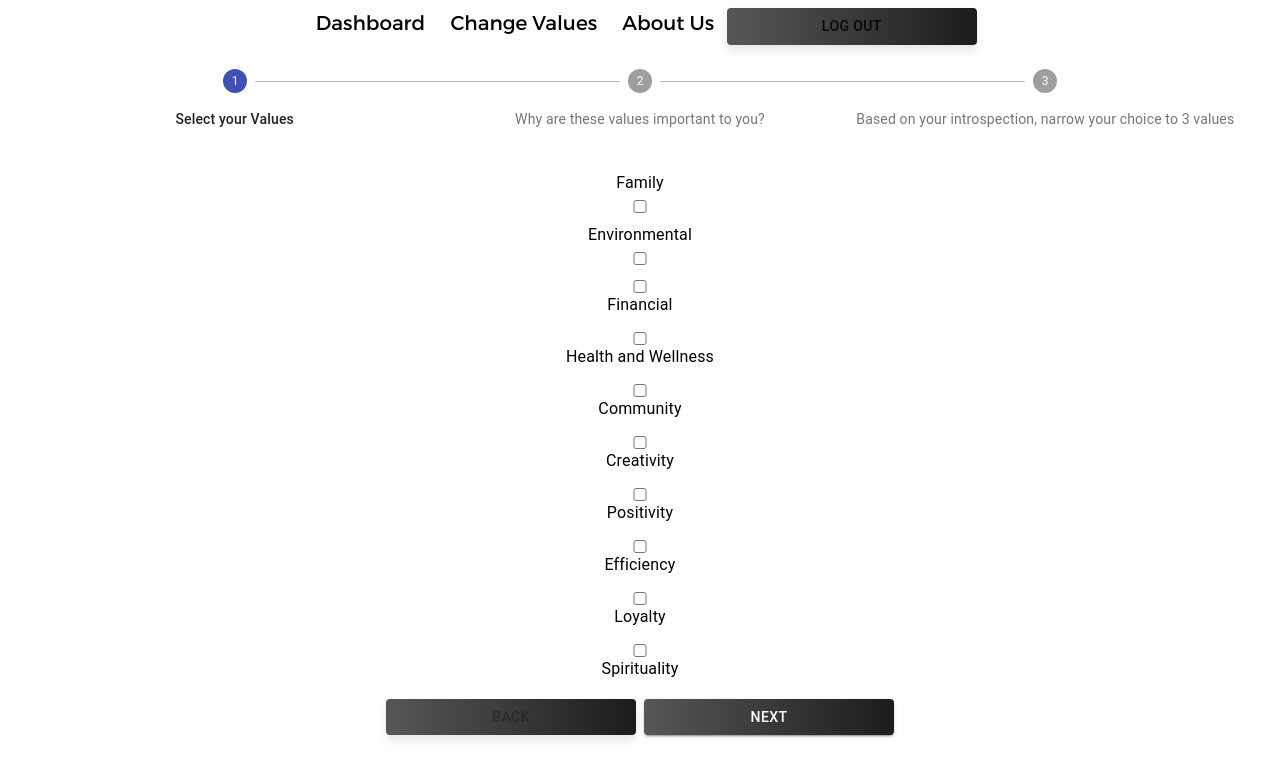
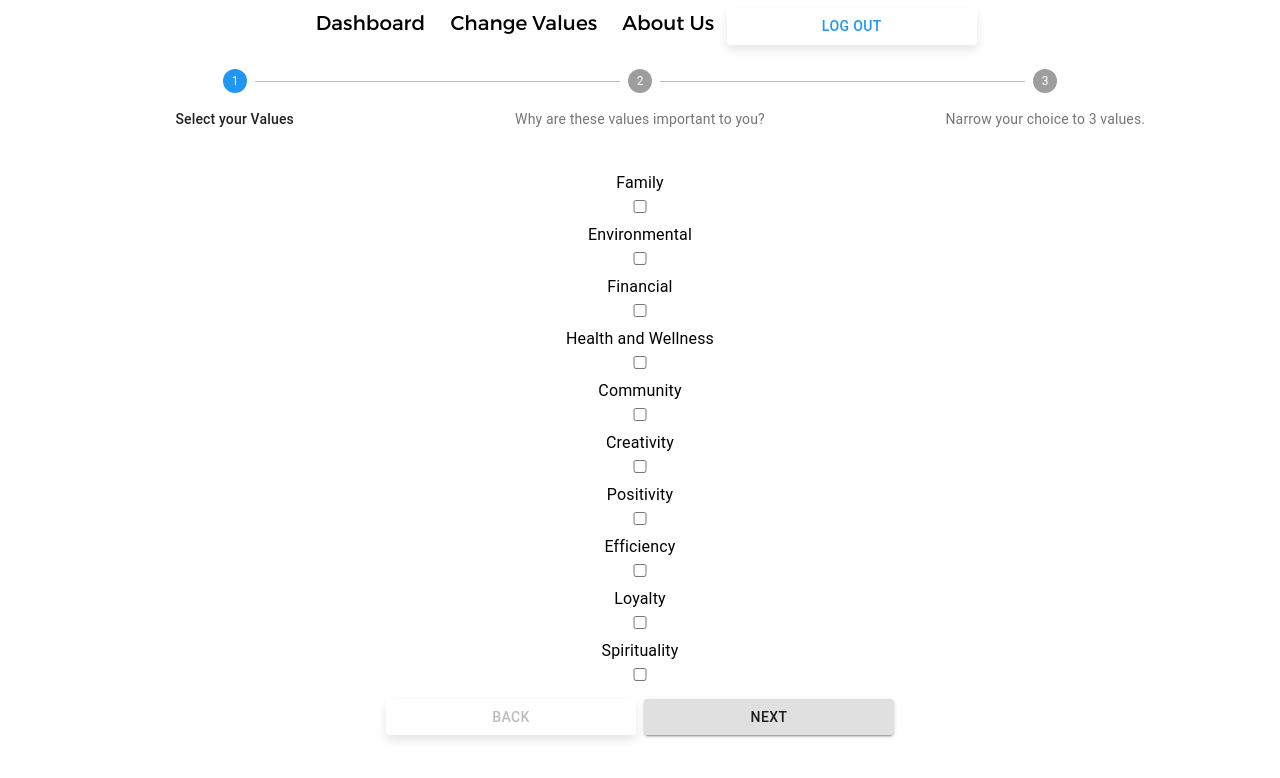
Before and after one commit to Essentialism-1-Lambda/Front-End, a React (Create React App) app: page /onboarding in a window 1280 px wide. Shown: the top 778 px of the page. Built offline with nearby package versions, Linux system fonts and the light colour scheme.

Commit message:
Made changes to button styling in Stepper Form

```diff
--- a/src/App.css
+++ b/src/App.css
@@ -72,7 +72,6 @@ button {
   letter-spacing: 2px;
   outline: none;
   background-color: #555856;
-  background-image: linear-gradient(to right, #555857, #1c1d1b);
   color: #fff;
   cursor: pointer;
   box-shadow: 0 5px 10px rgba(0, 0, 0, 0.1);
@@ -89,7 +88,6 @@ button {
   letter-spacing: 2px;
   outline: none;
   background-color: #555856;
-  background-image: linear-gradient(to right, #555857, #1c1d1b);
   color: #fff;
   cursor: pointer;
   box-shadow: 0 5px 10px rgba(0, 0, 0, 0.1);
--- a/src/components/Nav/Header.js
+++ b/src/components/Nav/Header.js
@@ -31,7 +31,7 @@ export const Header = () => {
               <a className="userlogin-link" href="https:/essentialism-1-lambda.github.io/Marketing/">
               About Us
               </a>
-              <Button type='submit' className="userlogin-link" onClick={logout}>
+              <Button color='primary' type='submit' onClick={logout}>
                 Log Out
             </Button>
             </div>
--- a/src/components/Stepper/AddValues.js
+++ b/src/components/Stepper/AddValues.js
@@ -27,6 +27,7 @@ export const ValueForm = (props) => {
 					/>
 				</label>
 				<label htmlFor='financial'>
+					Financial
 					<input
 						type='checkbox'
 						id='financial'
@@ -34,9 +35,10 @@ export const ValueForm = (props) => {
 						checked={userValues.financial}
 						onChange={handleValueChange}
 					/>
-					Financial
+
 				</label>
 				<label htmlFor='health'>
+					Health and Wellness
 					<input
 						type='checkbox'
 						id='health'
@@ -44,9 +46,10 @@ export const ValueForm = (props) => {
 						checked={userValues.health}
 						onChange={handleValueChange}
 					/>
-					Health and Wellness
+
 				</label>
 				<label htmlFor='community'>
+					Community
 					<input
 						type='checkbox'
 						id='community'
@@ -54,9 +57,10 @@ export const ValueForm = (props) => {
 						checked={userValues.community}
 						onChange={handleValueChange}
 					/>
-					Community
+
 				</label>
 				<label htmlFor='creativity'>
+					Creativity
 					<input
 						type='checkbox'
 						id='creativity'
@@ -64,9 +68,10 @@ export const ValueForm = (props) => {
 						checked={userValues.creativity}
 						onChange={handleValueChange}
 					/>
-					Creativity
+
 				</label>
 				<label htmlFor='positivity'>
+					Positivity
 					<input
 						type='checkbox'
 						id='positivity'
@@ -74,9 +79,10 @@ export const ValueForm = (props) => {
 						checked={userValues.positivity}
 						onChange={handleValueChange}
 					/>
-					Positivity
+
 				</label>
 				<label htmlFor='efficiency'>
+					Efficiency
 					<input
 						type='checkbox'
 						id='efficiency'
@@ -84,9 +90,10 @@ export const ValueForm = (props) => {
 						checked={userValues.efficiency}
 						onChange={handleValueChange}
 					/>
-					Efficiency
+
 				</label>
 				<label htmlFor='loyalty'>
+					Loyalty
 					<input
 						type='checkbox'
 						id='loyalty'
@@ -94,9 +101,10 @@ export const ValueForm = (props) => {
 						checked={userValues.loyalty}
 						onChange={handleValueChange}
 					/>
-					Loyalty
+
 				</label>
 				<label htmlFor='spirituality'>
+					Spirituality
 					<input
 						type='checkbox'
 						id='spirituality'
@@ -104,7 +112,7 @@ export const ValueForm = (props) => {
 						checked={userValues.spirituality}
 						onChange={handleValueChange}
 					/>
-					Spirituality
+
 				</label>
 			</div>
 		</form>
--- a/src/components/Stepper/FinalForm.js
+++ b/src/components/Stepper/FinalForm.js
@@ -32,6 +32,7 @@ export const FinalValues = props => {
 					/>
 				</label>
 				<label htmlFor='financial'>
+					Financial
 					<input
 						type='checkbox'
 						id='financial'
@@ -39,9 +40,10 @@ export const FinalValues = props => {
 						checked={userValues.financial}
 						onChange={handleValueChange}
 					/>
-					Financial
+
 				</label>
 				<label htmlFor='health'>
+					Health and Wellness
 					<input
 						type='checkbox'
 						id='health'
@@ -49,9 +51,10 @@ export const FinalValues = props => {
 						checked={userValues.health}
 						onChange={handleValueChange}
 					/>
-					Health and Wellness
+
 				</label>
 				<label htmlFor='community'>
+					Community
 					<input
 						type='checkbox'
 						id='community'
@@ -59,9 +62,10 @@ export const FinalValues = props => {
 						checked={userValues.community}
 						onChange={handleValueChange}
 					/>
-					Community
+
 				</label>
 				<label htmlFor='creativity'>
+					Creativity
 					<input
 						type='checkbox'
 						id='creativity'
@@ -69,9 +73,10 @@ export const FinalValues = props => {
 						checked={userValues.creativity}
 						onChange={handleValueChange}
 					/>
-					Creativity
+
 				</label>
 				<label htmlFor='positivity'>
+					Positivity
 					<input
 						type='checkbox'
 						id='positivity'
@@ -79,9 +84,10 @@ export const FinalValues = props => {
 						checked={userValues.positivity}
 						onChange={handleValueChange}
 					/>
-					Positivity
+
 				</label>
 				<label htmlFor='efficiency'>
+					Efficiency
 					<input
 						type='checkbox'
 						id='efficiency'
@@ -89,9 +95,10 @@ export const FinalValues = props => {
 						checked={userValues.efficiency}
 						onChange={handleValueChange}
 					/>
-					Efficiency
+
 				</label>
 				<label htmlFor='loyalty'>
+					Loyalty
 					<input
 						type='checkbox'
 						id='loyalty'
@@ -99,9 +106,10 @@ export const FinalValues = props => {
 						checked={userValues.loyalty}
 						onChange={handleValueChange}
 					/>
-					Loyalty
+
 				</label>
 				<label htmlFor='spirituality'>
+					Spirituality
 					<input
 						type='checkbox'
 						id='spirituality'
@@ -109,7 +117,7 @@ export const FinalValues = props => {
 						checked={userValues.spirituality}
 						onChange={handleValueChange}
 					/>
-					Spirituality
+
 				</label>
 			</div>
 		</form>
--- a/src/components/Stepper/ReflectValues.js
+++ b/src/components/Stepper/ReflectValues.js
@@ -18,8 +18,8 @@ export const Reflection = (props) => {
 					value={reflection}
 					margin='normal'
 					variant='outlined'
+					size='large'
 				/>
-				<input />
 			</form>
 		</>
 	);
--- a/src/components/Stepper/ValueStepper.js
+++ b/src/components/Stepper/ValueStepper.js
@@ -1,7 +1,7 @@
 import React, { useState, useContext } from 'react';
 import { useHistory } from 'react-router-dom';
 //import { useParams } from 'react-router-dom';
-import { makeStyles } from '@material-ui/core/styles';
+import { makeStyles, withTheme } from '@material-ui/core/styles';
 import Stepper from '@material-ui/core/Stepper';
 import Step from '@material-ui/core/Step';
 import StepLabel from '@material-ui/core/StepLabel';
@@ -22,6 +22,7 @@ const useStyles = makeStyles((theme) => ({
 	},
 	backButton: {
 		marginRight: theme.spacing(1),
+
 	},
 	instructions: {
 		marginTop: theme.spacing(1),
@@ -33,7 +34,7 @@ function getSteps() {
 	return [
 		'Select your Values',
 		'Why are these values important to you?',
-		'Based on your introspection, narrow your choice to 3 values',
+		'Narrow your choice to 3 values.',
 	];
 }
 
@@ -140,8 +141,8 @@ export default function ValueStepper() {
 						<Typography className={classes.instructions}>
 							All steps completed
 						</Typography>
-						<Button onClick={handleSubmit}>Submit Values</Button>
-						<Button onClick={handleReset}>Try again?</Button>
+						<Button color='primary' onClick={handleSubmit}>Submit Values</Button>
+						<Button color='primary' onClick={handleReset}>Try again?</Button>
 					</div>
 				) : (
 					<div>
@@ -150,12 +151,13 @@ export default function ValueStepper() {
 						</Typography>
 						<div>
 							<Button
+
 								disabled={activeStep === 0}
 								onClick={handleBack}
 								className={classes.backButton}>
 								Back
 							</Button>
-							<Button variant='contained' color='primary' onClick={handleNext}>
+							<Button variant='contained' onClick={handleNext}>
 								{activeStep === steps.length - 1 ? 'Finish' : 'Next'}
 							</Button>
 						</div>
--- a/src/index.js
+++ b/src/index.js
@@ -6,11 +6,14 @@ import App from './App';
 import { BrowserRouter as Router } from 'react-router-dom';
 import './fonts/Montserrat-Regular.ttf';
 import './fonts/Cardo-Regular.ttf';
-
+import { ThemeProvider } from '@material-ui/core/styles';
+import theme from './theme';
 
 ReactDOM.render(
  <Router>
-    <App />
+    <ThemeProvider theme={theme}>
+        <App />
+    </ThemeProvider>
  </Router>, document.getElementById('root'));
 
 // If you want your app to work offline and load faster, you can change
--- /dev/null
+++ b/src/theme.js
@@ -0,0 +1,12 @@
+import { createMuiTheme } from '@material-ui/core/styles';
+import blue from '@material-ui/core/colors/blue';
+
+
+
+const theme = createMuiTheme({
+    palette: {
+        primary: blue,
+    },
+});
+
+export default theme;
```
